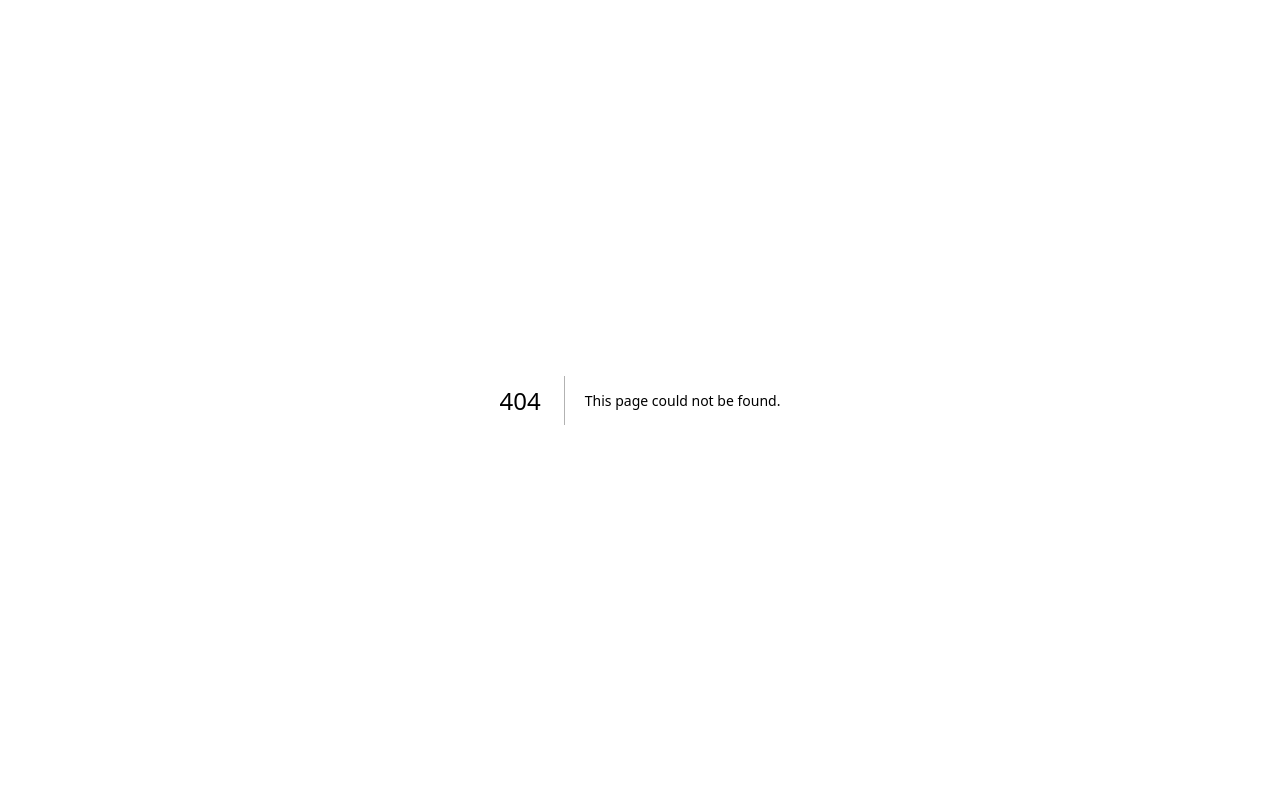
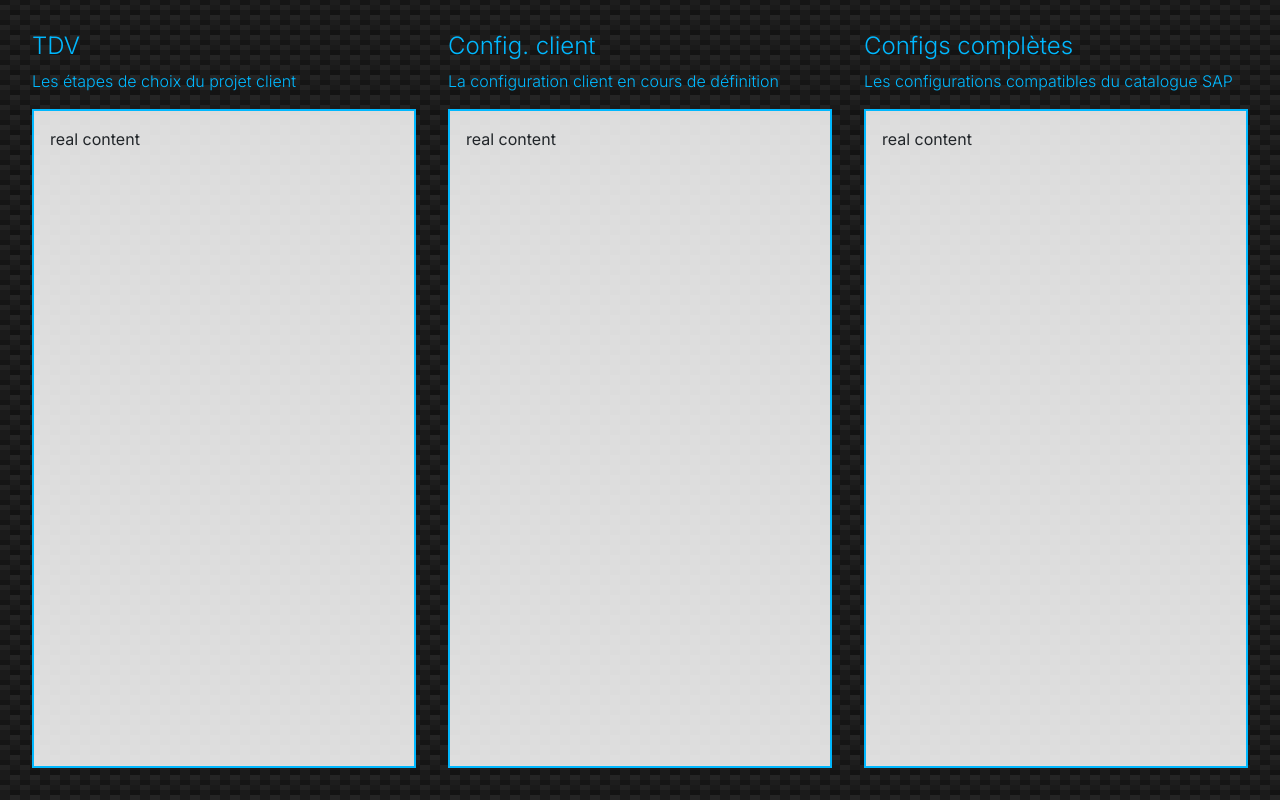
Before and after one commit to kairos666/watbook-fo-proto, a Next.js app: page /new-wat-configurator in a window 1280 px wide. Before the commit this address had no page. Built offline with nearby package versions, Linux system fonts and the light colour scheme.

Commit message:
NWC page layout

```diff
--- /dev/null
+++ b/src/app/new-wat-configurator/new-wat-configurator.module.scss
@@ -0,0 +1,48 @@
+@import "../../styles/variables";
+@import "../../styles/mixins";
+
+.nwc-PageWarpper {
+    width: 100vw;
+    height: 100vh;
+    background:
+        linear-gradient(27deg, #151515 5px, transparent 5px) 0 5px,
+        linear-gradient(207deg, #151515 5px, transparent 5px) 10px 0px,
+        linear-gradient(27deg, #222 5px, transparent 5px) 0px 10px,
+        linear-gradient(207deg, #222 5px, transparent 5px) 10px 5px,
+        linear-gradient(90deg, #1b1b1b 10px, transparent 10px),
+        linear-gradient(#1d1d1d 25%, #1a1a1a 25%, #1a1a1a 50%, transparent 50%, transparent 75%, #242424 75%, #242424);
+    background-color: #131313;
+    background-size: 20px 20px;
+    padding: 2rem;
+}
+
+.nwc-Layout {
+    display:flex;
+    height:100%;
+    gap: 2rem;
+}
+
+.nwc-LayoutCell {
+    flex:1 1 calc(100%/3);
+    display:flex;
+    flex-direction: column;
+}
+
+.nwc-LayoutCell_Header {
+    color: #00b8ff;
+
+    h2 { font-size: 1.5em; }
+    p { font-size: 1em; }
+}
+
+.nwc-LayoutCell_Body {
+    flex: 1 1 auto;
+    overflow:auto;
+    border: 2px solid #00b8ff;
+    padding:1rem;
+    background-color: rgba(255,255,255,0.85);
+    * {
+        overflow-anchor: none;
+    }
+    > .nwc-LayoutCell_Body_Anchor { overflow-anchor: auto; height: 1px; }
+}
--- /dev/null
+++ b/src/app/new-wat-configurator/page.tsx
@@ -0,0 +1,45 @@
+import { Metadata } from "next";
+import styles from "./new-wat-configurator.module.scss";
+
+export const metadata:Metadata = {
+    title: 'PROTO WAT CONFIGURATOR'
+}
+
+export default function NewWatConfigurator() {
+    return (
+        <main className={ styles["nwc-PageWarpper"] }>
+            <article className={ styles["nwc-Layout"] }>
+                <section className={ styles["nwc-LayoutCell"] }>
+                    <header className={ styles["nwc-LayoutCell_Header"] }>
+                        <h2 className="display-6">TDV</h2>
+                        <p className="lead">Les étapes de choix du projet client</p>
+                    </header>
+                    <div className={ styles["nwc-LayoutCell_Body"] }>
+                        <p>real content</p>
+                        <div className={ styles["nwc-LayoutCell_Body_Anchor"] }></div>
+                    </div>
+                </section>
+                <section className={ styles["nwc-LayoutCell"] }>
+                    <header className={ styles["nwc-LayoutCell_Header"] }>
+                        <h2 className="display-6">Config. client</h2>
+                        <p className="lead">La configuration client en cours de définition</p>
+                    </header>
+                    <div className={ styles["nwc-LayoutCell_Body"] }>
+                        <p>real content</p>
+                        <div className={ styles["nwc-LayoutCell_Body_Anchor"] }></div>
+                    </div>
+                </section>
+                <section className={ styles["nwc-LayoutCell"] }>
+                    <header className={ styles["nwc-LayoutCell_Header"] }>
+                        <h2 className="display-6">Configs complètes</h2>
+                        <p className="lead">Les configurations compatibles du catalogue SAP</p>
+                    </header>
+                    <div className={ styles["nwc-LayoutCell_Body"] }>
+                        <p>real content</p>
+                        <div className={ styles["nwc-LayoutCell_Body_Anchor"] }></div>
+                    </div>
+                </section>
+            </article>
+        </main>
+    )
+}
--- a/src/app/page.tsx
+++ b/src/app/page.tsx
@@ -17,6 +17,8 @@ export default function Home() {
                         <Link href="/tdv" target="_blank">Parcours TDV (arbre)</Link>
                         <br />
                         <Link href="/tdv-step-by-step" target="_blank">Parcours TDV (pas à pas)</Link>
+                        <br />
+                        <Link href="/new-wat-configurator" target="_blank">NEW WAT CONFIGURATOR</Link>
                     </section>
                 </div>
             </article>
```
